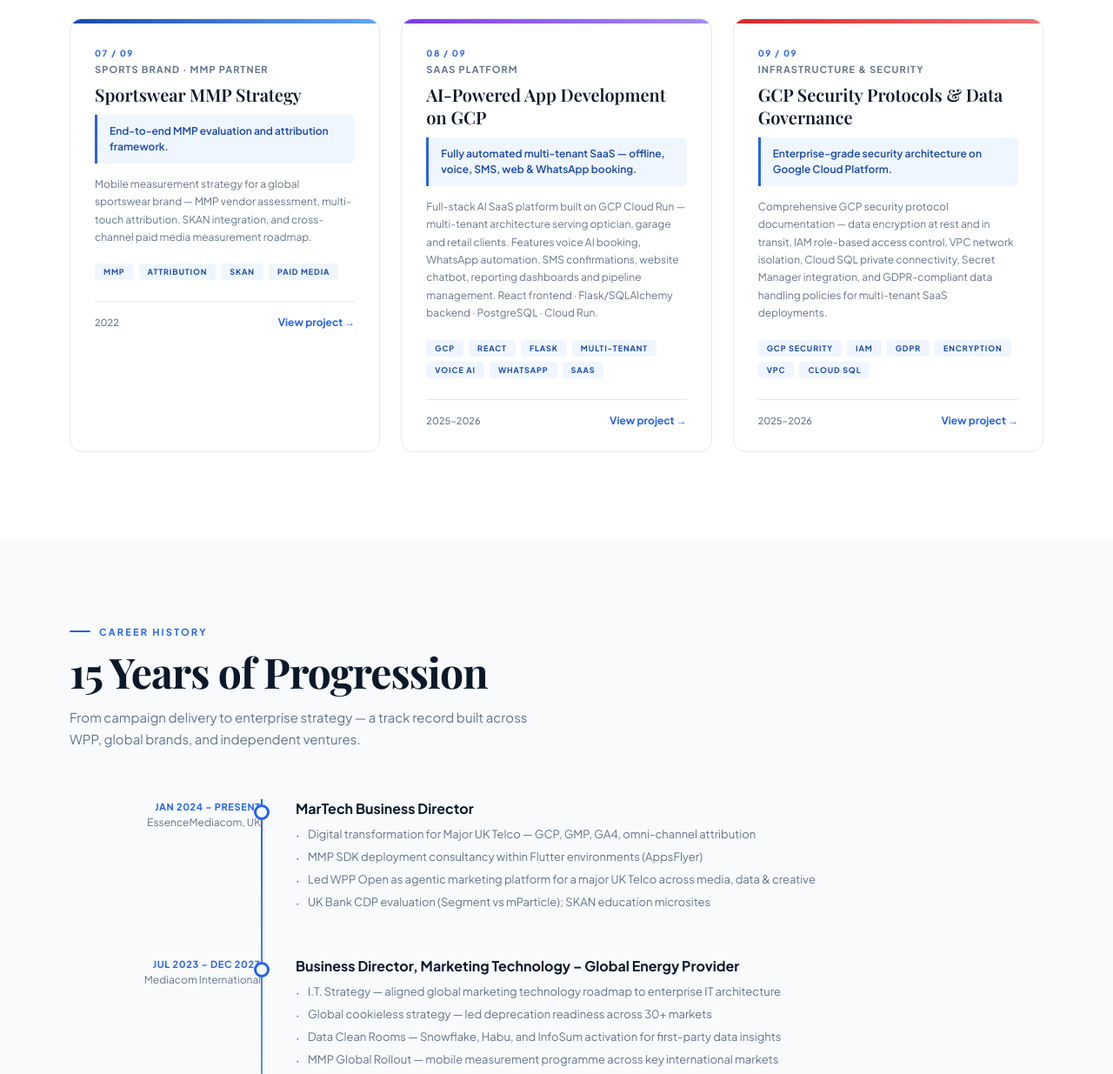
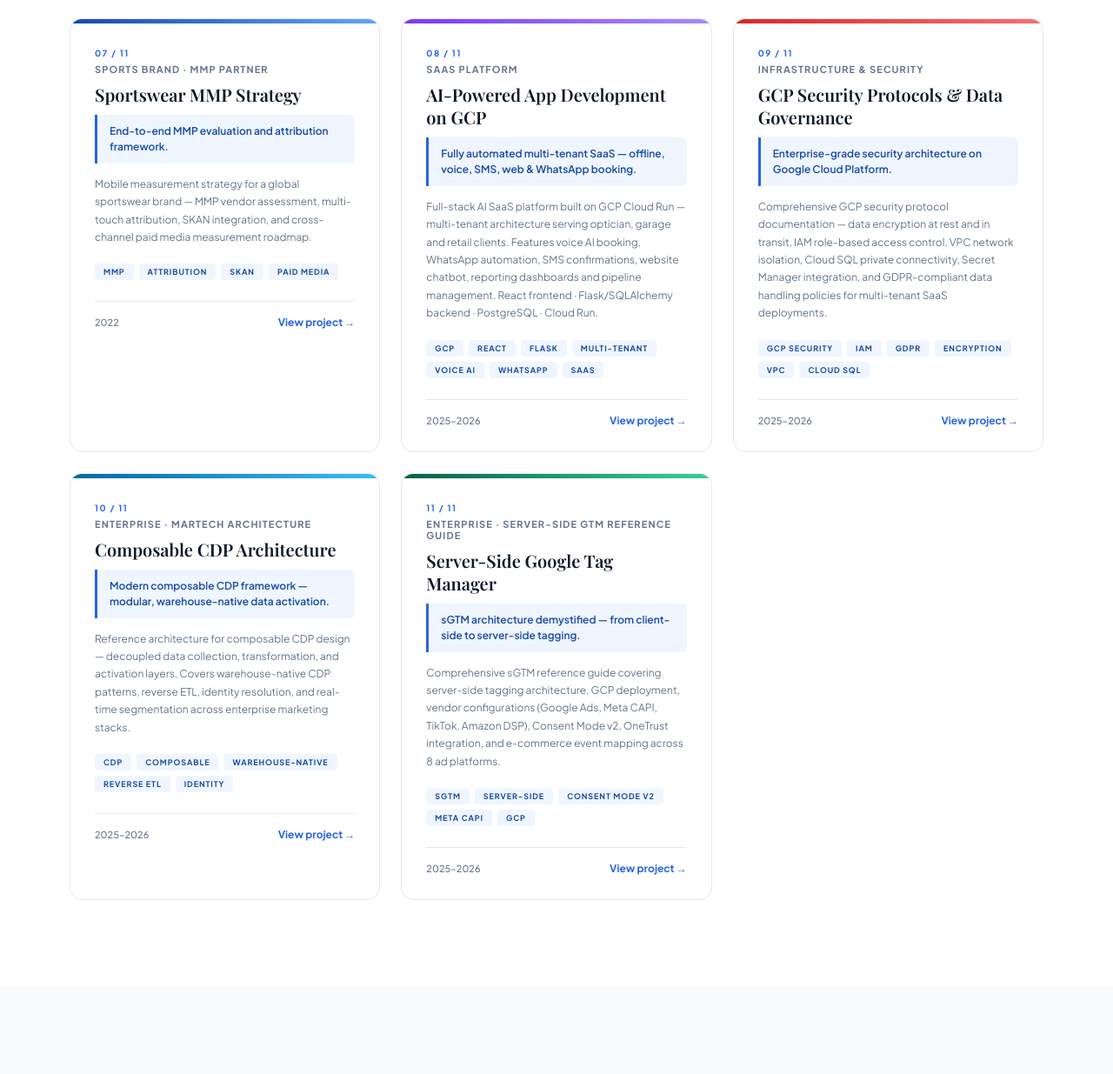
Before and after one commit to fixaipro/Rahul-portfolio, a plain HTML site: page index.html in a window 1280 px wide. Shown: the part 2992-4227 px from the top of the page at 87% size. Drawn offline with nearby package versions, Linux system fonts and the light colour scheme; a web font is replaced by a local one.

Commit message:
Update index.html

```diff
--- a/index.html
+++ b/index.html
@@ -293,7 +293,7 @@ footer{background:var(--navy);border-top:1px solid rgba(255,255,255,.06);padding
     <a href="https://telco-appsflyer-23942725547.europe-west2.run.app/" target="_blank" class="proj-card reveal">
       <div class="proj-card-top"></div>
       <div class="proj-card-body">
-        <div class="proj-num">01 / 09</div>
+        <div class="proj-num">01 / 11</div>
         <div class="proj-client">Telco Provider · UK</div>
         <h3 class="proj-title">Mobile Measurement Strategy</h3>
         <div class="proj-highlight">£17.3M revenue misattributed — resolved via MMP.</div>
@@ -306,7 +306,7 @@ footer{background:var(--navy);border-top:1px solid rgba(255,255,255,.06);padding
     <a href="https://sportswear-dcr-23942725547.europe-west2.run.app/" target="_blank" class="proj-card reveal">
       <div class="proj-card-top"></div>
       <div class="proj-card-body">
-        <div class="proj-num">02 / 09</div>
+        <div class="proj-num">02 / 11</div>
         <div class="proj-client">Sports Brand × FMCG Brand</div>
         <h3 class="proj-title">Data Clean Rooms &amp; Privacy-First Marketing</h3>
         <div class="proj-highlight">76% of digital ad revenue locked in walled gardens.</div>
@@ -319,7 +319,7 @@ footer{background:var(--navy);border-top:1px solid rgba(255,255,255,.06);padding
     <a href="https://energy-retailer-mmp-23942725547.europe-west2.run.app/" target="_blank" class="proj-card reveal">
       <div class="proj-card-top"></div>
       <div class="proj-card-body">
-        <div class="proj-num">03 / 09</div>
+        <div class="proj-num">03 / 11</div>
         <div class="proj-client">Energy Retailer</div>
         <h3 class="proj-title">Surge in CRM &amp; Paid Media App Attribution</h3>
         <div class="proj-highlight">58% surge in CRM data collection post-deployment.</div>
@@ -332,7 +332,7 @@ footer{background:var(--navy);border-top:1px solid rgba(255,255,255,.06);padding
     <a href="https://uk-energy-it-strategy-23942725547.europe-west2.run.app/" target="_blank" class="proj-card reveal">
       <div class="proj-card-top"></div>
       <div class="proj-card-body">
-        <div class="proj-num">04 / 09</div>
+        <div class="proj-num">04 / 11</div>
         <div class="proj-client">Energy Provider · Global</div>
         <h3 class="proj-title">AdTech IT Strategy &amp; Assessment</h3>
         <div class="proj-highlight">$32M in media spend protected from 3PC deprecation.</div>
@@ -345,7 +345,7 @@ footer{background:var(--navy);border-top:1px solid rgba(255,255,255,.06);padding
     <a href="https://mparticle-23942725547.europe-west2.run.app/" target="_blank" class="proj-card reveal">
       <div class="proj-card-top"></div>
       <div class="proj-card-body">
-        <div class="proj-num">05 / 09</div>
+        <div class="proj-num">05 / 11</div>
         <div class="proj-client">Financial Services Provider · UK</div>
         <h3 class="proj-title">CDP Evaluation &amp; Architecture</h3>
         <div class="proj-highlight">32 use cases mapped — Segment scored 7.75 vs 6.40.</div>
@@ -358,7 +358,7 @@ footer{background:var(--navy);border-top:1px solid rgba(255,255,255,.06);padding
     <a href="https://skan-demo-23942725547.europe-west2.run.app/" target="_blank" class="proj-card reveal">
       <div class="proj-card-top"></div>
       <div class="proj-card-body">
-        <div class="proj-num">06 / 09</div>
+        <div class="proj-num">06 / 11</div>
         <div class="proj-client">MMP Partner · Technical Education</div>
         <h3 class="proj-title">SKAN 4.0 Interactive Demo</h3>
         <div class="proj-highlight">SKAdNetwork demystified for engineering teams.</div>
@@ -371,7 +371,7 @@ footer{background:var(--navy);border-top:1px solid rgba(255,255,255,.06);padding
     <a href="https://sportswear-mmp-23942725547.europe-west2.run.app/" target="_blank" class="proj-card reveal">
       <div class="proj-card-top"></div>
       <div class="proj-card-body">
-        <div class="proj-num">07 / 09</div>
+        <div class="proj-num">07 / 11</div>
         <div class="proj-client">Sports Brand · MMP Partner</div>
         <h3 class="proj-title">Sportswear MMP Strategy</h3>
         <div class="proj-highlight">End-to-end MMP evaluation and attribution framework.</div>
@@ -383,7 +383,7 @@ footer{background:var(--navy);border-top:1px solid rgba(255,255,255,.06);padding
     <a href="https://optician-dashboard-711120742760.europe-west2.run.app/?tab=pipeline" target="_blank" class="proj-card reveal">
       <div class="proj-card-top" style="background:linear-gradient(90deg,#7C3AED,#A78BFA)"></div>
       <div class="proj-card-body">
-        <div class="proj-num">08 / 09</div>
+        <div class="proj-num">08 / 11</div>
         <div class="proj-client">SaaS Platform</div>
         <h3 class="proj-title">AI-Powered App Development on GCP</h3>
         <div class="proj-highlight">Fully automated multi-tenant SaaS — offline, voice, SMS, web &amp; WhatsApp booking.</div>
@@ -395,12 +395,38 @@ footer{background:var(--navy);border-top:1px solid rgba(255,255,255,.06);padding
     <a href="https://security-microsite-23942725547.europe-west2.run.app" target="_blank" class="proj-card reveal">
       <div class="proj-card-top" style="background:linear-gradient(90deg,#DC2626,#F87171)"></div>
       <div class="proj-card-body">
-        <div class="proj-num">09 / 09</div>
+        <div class="proj-num">09 / 11</div>
         <div class="proj-client">Infrastructure & Security</div>
         <h3 class="proj-title">GCP Security Protocols &amp; Data Governance</h3>
         <div class="proj-highlight">Enterprise-grade security architecture on Google Cloud Platform.</div>
         <p class="proj-desc">Comprehensive GCP security protocol documentation — data encryption at rest and in transit, IAM role-based access control, VPC network isolation, Cloud SQL private connectivity, Secret Manager integration, and GDPR-compliant data handling policies for multi-tenant SaaS deployments.</p>
         <div class="proj-pills"><span class="proj-pill">GCP Security</span><span class="proj-pill">IAM</span><span class="proj-pill">GDPR</span><span class="proj-pill">Encryption</span><span class="proj-pill">VPC</span><span class="proj-pill">Cloud SQL</span></div>
+        <div class="proj-card-footer"><span class="proj-year">2025–2026</span><span class="proj-link">View project →</span></div>
+      </div>
+    </a>
+
+    <a href="https://composable-cdp-23942725547.europe-west2.run.app/" target="_blank" class="proj-card reveal">
+      <div class="proj-card-top" style="background:linear-gradient(90deg,#0369A1,#38BDF8)"></div>
+      <div class="proj-card-body">
+        <div class="proj-num">10 / 11</div>
+        <div class="proj-client">Enterprise · MarTech Architecture</div>
+        <h3 class="proj-title">Composable CDP Architecture</h3>
+        <div class="proj-highlight">Modern composable CDP framework — modular, warehouse-native data activation.</div>
+        <p class="proj-desc">Reference architecture for composable CDP design — decoupled data collection, transformation, and activation layers. Covers warehouse-native CDP patterns, reverse ETL, identity resolution, and real-time segmentation across enterprise marketing stacks.</p>
+        <div class="proj-pills"><span class="proj-pill">CDP</span><span class="proj-pill">Composable</span><span class="proj-pill">Warehouse-Native</span><span class="proj-pill">Reverse ETL</span><span class="proj-pill">Identity</span></div>
+        <div class="proj-card-footer"><span class="proj-year">2025–2026</span><span class="proj-link">View project →</span></div>
+      </div>
+    </a>
+
+    <a href="https://sgtm-23942725547.europe-west2.run.app/" target="_blank" class="proj-card reveal">
+      <div class="proj-card-top" style="background:linear-gradient(90deg,#065F46,#34D399)"></div>
+      <div class="proj-card-body">
+        <div class="proj-num">11 / 11</div>
+        <div class="proj-client">Enterprise · Server-Side GTM Reference Guide</div>
+        <h3 class="proj-title">Server-Side Google Tag Manager</h3>
+        <div class="proj-highlight">sGTM architecture demystified — from client-side to server-side tagging.</div>
+        <p class="proj-desc">Comprehensive sGTM reference guide covering server-side tagging architecture, GCP deployment, vendor configurations (Google Ads, Meta CAPI, TikTok, Amazon DSP), Consent Mode v2, OneTrust integration, and e-commerce event mapping across 8 ad platforms.</p>
+        <div class="proj-pills"><span class="proj-pill">sGTM</span><span class="proj-pill">Server-Side</span><span class="proj-pill">Consent Mode v2</span><span class="proj-pill">Meta CAPI</span><span class="proj-pill">GCP</span></div>
         <div class="proj-card-footer"><span class="proj-year">2025–2026</span><span class="proj-link">View project →</span></div>
       </div>
     </a>
```
